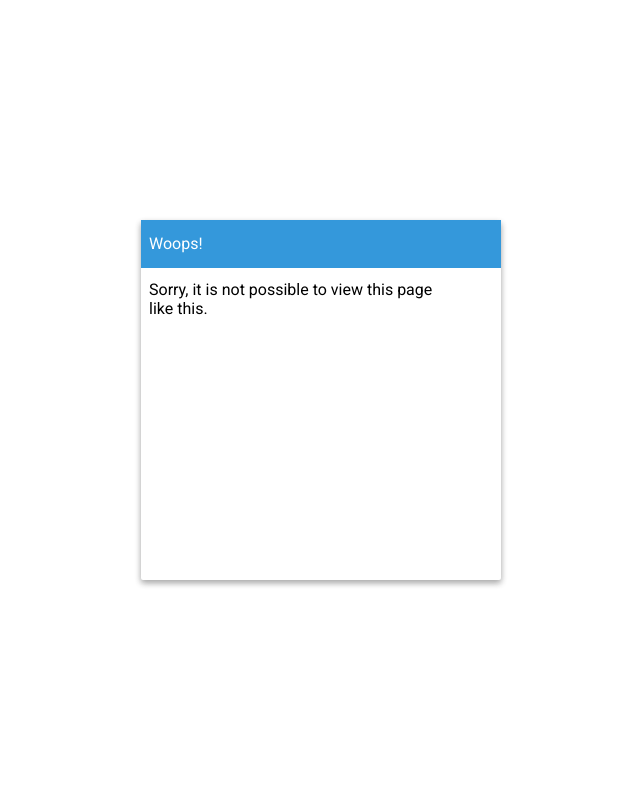
After one commit to sebbekarlsson/Perselia, a Flask app: template perselia/flaskr/templates/sorry.html in a window 1280 px wide. The commit adds this page. Shown: the whole page, without its empty margins (319-959 px from the left). Run offline with Flask 2, Linux system fonts and the light colour scheme; the template is opened without the code that fills it, so the values that code supplies are empty.

Commit message:
Structured views and added woops-page

```diff
--- a/perselia/flaskr/__main__.py
+++ b/perselia/flaskr/__main__.py
@@ -1,16 +1,22 @@
 from flask import Flask
-from views.api.functions import functions
-from views.index import index
 from models import initialize_database
 
 
 app = Flask(__name__)
+
+''' API functions blueprint '''
+from views.api.functions import functions
 app.register_blueprint(functions)
+
+''' index blueprint '''
+from views.index import index
 app.register_blueprint(index)
 
-@app.route("/")
-def hello():
-    return "main page"
+
+''' login blueprint '''
+from views.login import login
+app.register_blueprint(login)
+
 
 if __name__ == "__main__":
     initialize_database()
--- a/perselia/flaskr/templates/layout.html
+++ b/perselia/flaskr/templates/layout.html
@@ -1,14 +1,13 @@
 <!DOCTYPE HTML>
 <html>
     <head>
+        <title> Perselia - {% block title %}{% endblock %} </title>
         <link rel='stylesheet' type='text/css' href='{{ url_for('static', filename='style/style.css') }}'>
         <link href='https://fonts.googleapis.com/css?family=Roboto' rel='stylesheet' type='text/css'>
         {% block head %}{% endblock %}
     </head>
     <body>
-        <div class='content content-centered'>
         {% block body %}{% endblock %}
-        </div>
     </body>
     <footer>
         {% block footer %}{% endblock %}
--- /dev/null
+++ b/perselia/flaskr/templates/sorry.html
@@ -0,0 +1,16 @@
+{% extends 'layout.html' %}
+{% block title %} Woops! {% endblock %}
+{% block body %}
+    <div class='content content-centered'>
+        <div class="card card-2 card-size">
+            <nav class='card-label card-label-blue'>
+                <p>
+                   Woops!
+                </p>
+            </nav>
+            <div class='card-content text-padding-full'>
+                Sorry, it is not possible to view this page like this.
+            </div>
+        </div>
+    </div>
+{% endblock %}
--- a/perselia/flaskr/views/api/functions.py
+++ b/perselia/flaskr/views/api/functions.py
@@ -13,6 +13,10 @@ token = '873hajhshgab927Jj1wxy0'
 
 @functions.route('/api/<function>', methods=['GET', 'POST'])
 def call(function):
+
+    if request.method == 'GET':
+        return render_template('sorry.html')
+
     klazz = function.split('.')[0].title()
 
     if klazz in valid_classes:
```
Also changed, not shown: perselia/flaskr/templates/index.html (+3 -23 lines), perselia/flaskr/templates/login.html (added, +30 -0 lines), perselia/flaskr/views/login.py (added, +10 -0 lines).
